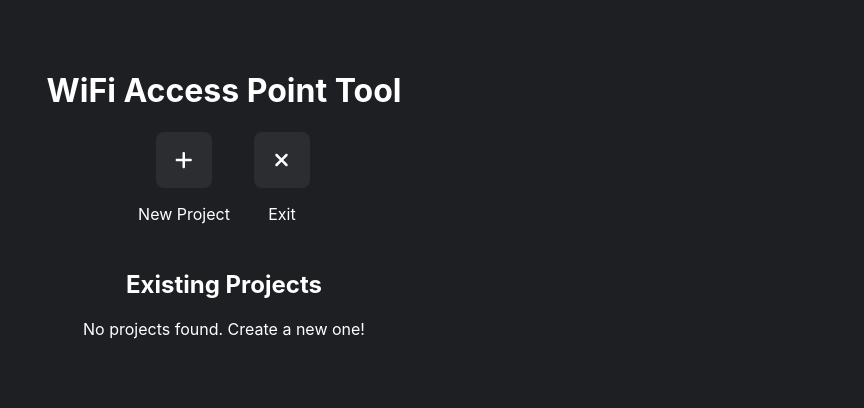
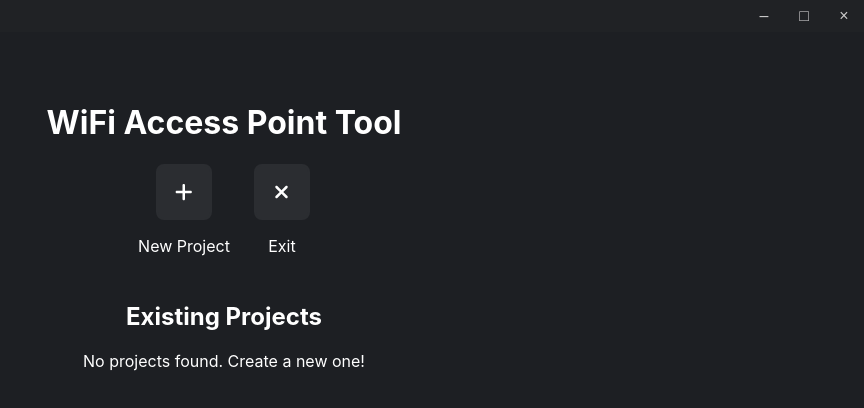
Before and after one commit to nuhm/WiFi-Planner-Tool, a React (Create React App) app in the folder frontend/: page / in a window 1280 px wide. Shown: the top 408 px of the page, without its empty margins (416-1280 px from the left). Built offline with nearby package versions, Linux system fonts and the light colour scheme.

Commit message:
Added custom app bar
Added minimise, maximise, and close options.

```diff
--- a/frontend/src/App.css
+++ b/frontend/src/App.css
@@ -36,3 +36,24 @@
     transform: rotate(360deg);
   }
 }
+
+.topbar-btn {
+  width: 40px;
+  height: 32px;
+  border: none;
+  background: transparent;
+  color: #cccccc;
+  font-size: 16px;
+  cursor: pointer;
+  transition: background-color 0.2s ease, color 0.2s ease;
+}
+
+.topbar-btn:hover {
+  background-color: rgba(255, 255, 255, 0.07); /* soft tint */
+  color: #ffffff;
+}
+
+.topbar-btn.close:hover {
+  background-color: #ff4c4c33; /* subtle red tint for close */
+  color: #ff4c4c;
+}
--- /dev/null
+++ b/frontend/src/components/TopBar.js
@@ -0,0 +1,29 @@
+import React from 'react';
+import '../App.css';
+const { electronAPI } = window;
+
+export default function TopBar() {
+   const handleMinimize = () => electronAPI.minimize();
+   const handleMaximize = () => electronAPI.maximize();
+   const handleClose = () => electronAPI.close();
+
+   return (
+      <div
+         style={{
+         height: '32px',
+         display: 'flex',
+         alignItems: 'center',
+         justifyContent: 'flex-end',
+         backgroundColor: '#202225',
+         WebkitAppRegion: 'drag',
+         userSelect: 'none',
+         }}
+      >
+         <div style={{ display: 'flex', WebkitAppRegion: 'no-drag' }}>
+         <button className="topbar-btn" onClick={handleMinimize}>–</button>
+         <button className="topbar-btn" onClick={handleMaximize}>□</button>
+         <button className="topbar-btn close" onClick={handleClose}>×</button>
+         </div>
+      </div>
+   );
+};
--- a/frontend/src/index.js
+++ b/frontend/src/index.js
@@ -1,12 +1,14 @@
 import React from 'react';
 import ReactDOM from 'react-dom/client';
+import App from './App';
+import TopBar from './components/TopBar';
 import './index.css';
-import App from './App';
 import reportWebVitals from './reportWebVitals';
 
 const root = ReactDOM.createRoot(document.getElementById('root'));
 root.render(
   <React.StrictMode>
+    <TopBar />
     <App />
   </React.StrictMode>
 );
--- a/frontend/src/pages/Home.js
+++ b/frontend/src/pages/Home.js
@@ -1,9 +1,11 @@
+import { faPlus, faXmark } from "@fortawesome/free-solid-svg-icons";
+import React, { useEffect, useState } from "react";
+import { useNavigate } from "react-router-dom";
+import { ButtonWithText } from "../components/ButtonWithText";
+import { SavedProjectThumbnails } from "../components/SavedProjectThumbnails";
 import "../styles/Home.css";
-import React, { useState, useEffect } from "react";
-import { useNavigate } from "react-router-dom";
-import { SavedProjectThumbnails } from "../components/SavedProjectThumbnails";
-import { ButtonWithText } from "../components/ButtonWithText";
-import { faPlus, faXmark } from "@fortawesome/free-solid-svg-icons";
+
+const { electronAPI } = window;
 
 const Home = () => {
   const navigate = useNavigate();
@@ -40,7 +42,7 @@ const Home = () => {
   };
 
   const handleQuit = () => {
-    window.electron?.quitApp();
+    electronAPI.quitApp();
   };
 
   return (
```
Also changed, not shown: frontend/electron.js (+14 -4 lines), frontend/preload.js (+6 -3 lines), frontend/src/global.d.ts (added, +11 -0 lines).
